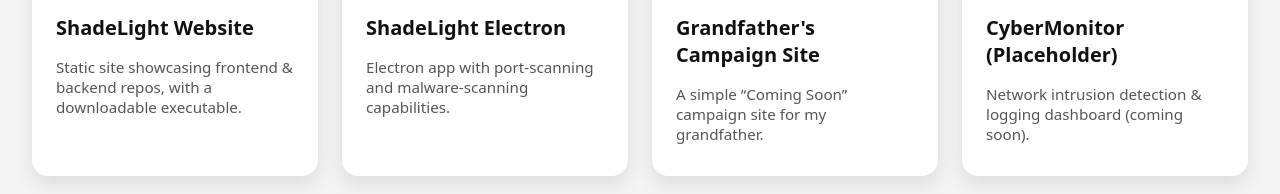
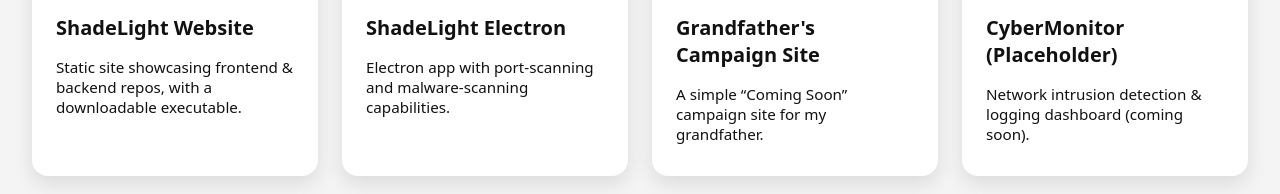
Before and after one commit to PufyBee/SamsWebsite, a Next.js app: page /projects in a window 1280 px wide. Shown: the part 246-440 px from the top of the page. Built offline with nearby package versions, Linux system fonts and the light colour scheme.

Commit message:
Fix for text coloring

```diff
--- a/styles/Projects.module.css
+++ b/styles/Projects.module.css
@@ -1,4 +1,5 @@
 /* styles/Projects.module.css */
+
 .grid {
   display: grid;
   grid-template-columns: repeat(auto-fit, minmax(260px, 1fr));
@@ -13,13 +14,18 @@
   border-radius: 1rem;
   box-shadow: 0 8px 20px var(--card-shadow);
   text-decoration: none;
-  transition: background 0.3s, color 0.3s, box-shadow 0.3s, transform 0.2s ease;
+  transition:
+    background 0.3s,
+    color 0.3s,
+    box-shadow 0.3s,
+    transform 0.2s ease;
 }
 
 .card:hover {
   box-shadow: 0 12px 30px rgba(0, 112, 243, 0.3);
 }
 
+/* Thumbnail wrapper unchanged */
 .thumb {
   position: relative;
   margin-bottom: 1rem;
@@ -28,8 +34,7 @@
 .imageWrapper {
   position: relative;
   width: 100%;
-  /* 16:9 aspect ratio */
-  padding-top: 56.25%;
+  padding-top: 56.25%; /* 16:9 */
   border-radius: 0.75rem;
   overflow: hidden;
 }
@@ -49,11 +54,12 @@
   font-size: 1.25rem;
   font-weight: 600;
   margin-bottom: 0.75rem;
+  /* inherits var(--card-fg) */
 }
 
 .desc {
   font-size: 0.95rem;
-  color: #555;
+  color: var(--card-fg);  /* was #555, now follows theme */
   margin-bottom: 0.5rem;
 }
 
```
